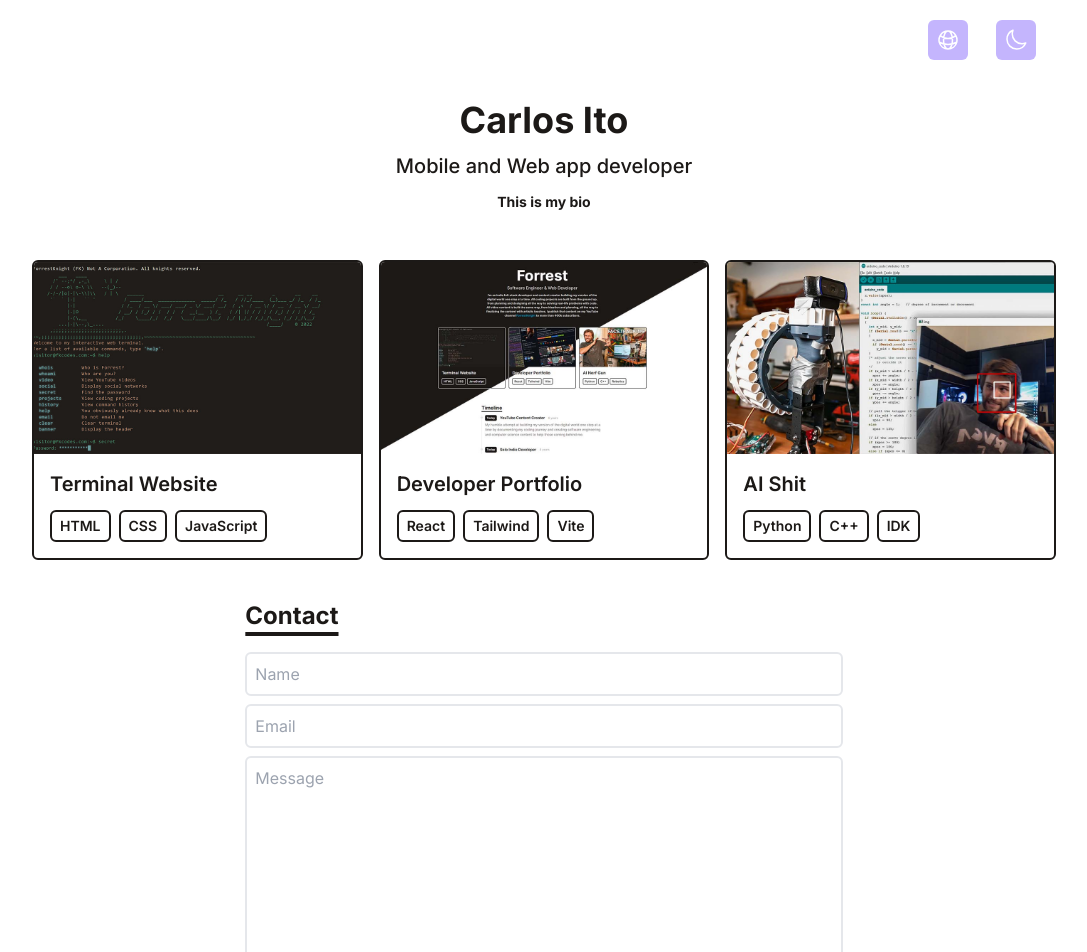
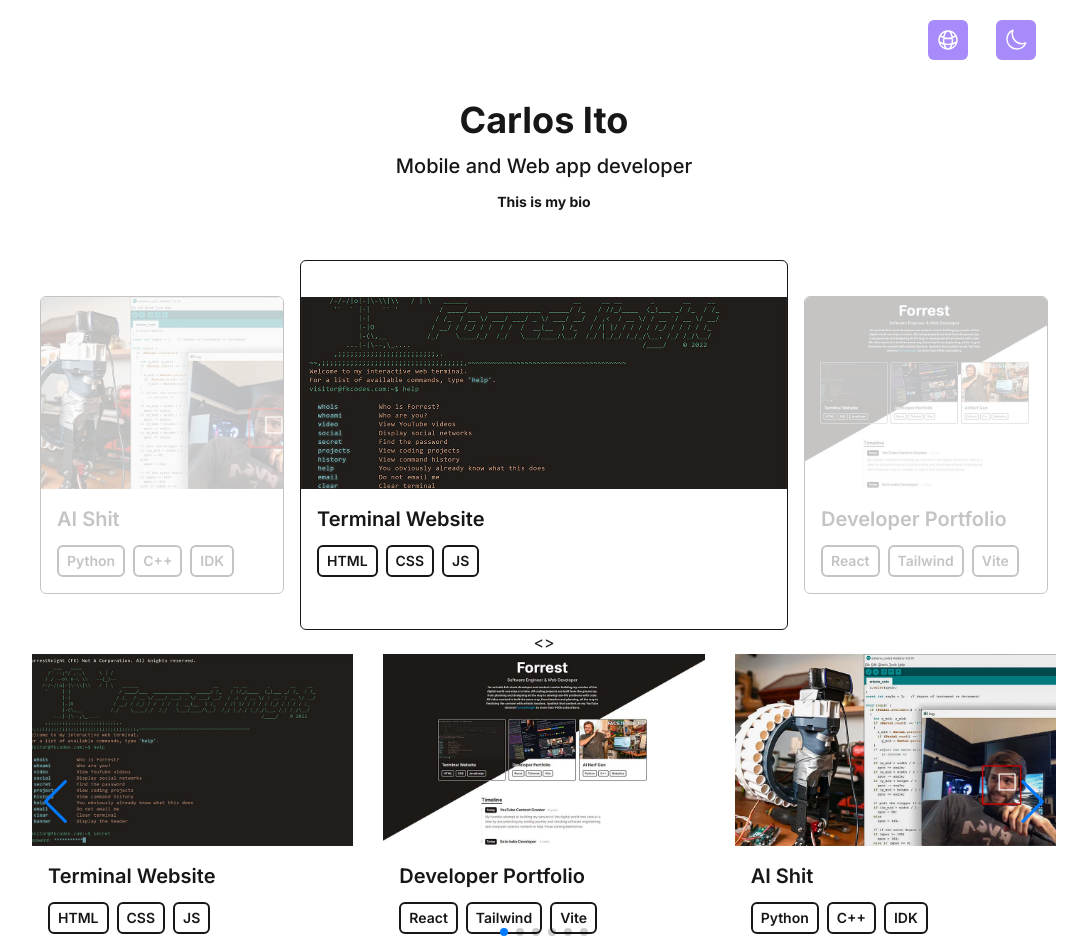
Before and after one commit to ItO210/portfolio, a React (Vite) app: page / in a window 1280 px wide. Shown: the top 952 px of the page, without its empty margins (96-1183 px from the left). Built offline with nearby package versions, Linux system fonts and the light colour scheme.

Commit message:
testing different carousel options

```diff
--- a/package.json
+++ b/package.json
@@ -12,7 +12,8 @@
     "i18next": "^22.4.9",
     "react": "^18.2.0",
     "react-dom": "^18.2.0",
-    "react-i18next": "^12.1.4"
+    "react-i18next": "^12.1.4",
+    "swiper": "^9.0.3"
   },
   "devDependencies": {
     "@types/react": "^18.0.26",
--- a/src/App.jsx
+++ b/src/App.jsx
@@ -1,17 +1,19 @@
 import React from "react"
+import Carousel from "./components/Carousel"
 import Contact from "./components/Contact"
 import Footer from "./components/Footer"
 import Header from "./components/Header"
 import Intro from "./components/Intro"
-import Portfolio from "./components/Portfolio"
+import Slider from "./components/Slider"
 
 function App() {
   return (
-      <div className="bg-white dark:bg-stone-900 text-stone-900 dark:text-stone-300 min-h-screen font-inter">
+      <div className="bg-white dark:bg-neutral-900 text-neutral-900 dark:text-neutral-300 min-h-screen font-inter">
           <div className="max-w-5xl w-11/12 mx-auto">
-		  	    <Header/>
+            <Header/>
             <Intro/>
-            <Portfolio/>
+            <Carousel/>
+            <Slider/>
             <Contact/>
             <Footer/>
           </div>
--- /dev/null
+++ b/src/components/Carousel.jsx
@@ -0,0 +1,51 @@
+import { useState } from "react";
+import portfolio from "../data/portfolio";
+import PortfolioItem from "./PortfolioItem";
+
+export default function Carousel(){
+
+    const slides = portfolio.map(project => (
+        <PortfolioItem
+        imgUrl={project.imgUrl}
+        title={project.title}
+        stack={project.stack}
+        link={project.link}
+        />
+    ));
+
+    const [currentIndex, setCurrentIndex] = useState(0);
+    const [previousIndex, setPreviousIndex] = useState(2);
+    const [nextIndex, setNextIndex] = useState(1);
+
+    const previous = () => {
+        const newCurrentIndex = currentIndex === 0 ? slides.length - 1 : currentIndex - 1;
+        setCurrentIndex(newCurrentIndex);
+        const newPreviousIndex = previousIndex === 0 ? slides.length - 1 : previousIndex - 1;
+        setPreviousIndex(newPreviousIndex);
+        const newNextIndex = nextIndex === 0 ? slides.length - 1 : nextIndex - 1;
+        setNextIndex(newNextIndex);
+    }
+
+    const next = () => {
+        const newCurrentIndex = currentIndex === slides.length - 1 ? 0 : currentIndex + 1;
+        setCurrentIndex(newCurrentIndex);
+        const newPreviousIndex = previousIndex === slides.length - 1 ? 0 : previousIndex + 1;
+        setPreviousIndex(newPreviousIndex);
+        const newNextIndex = nextIndex === slides.length - 1 ? 0 : nextIndex + 1;
+        setNextIndex(newNextIndex);
+    }
+
+    return(
+        <div>
+            <div className="flex items-center justify-center">
+                <div className="opacity-25 w-1/4 mx-2 border border-neutral-900 dark:border-white rounded-md overflow-hidden duration-500">{slides[previousIndex]}</div>
+                <div className="w-1/2 py-9 mx-2 border border-neutral-900 dark:border-white rounded-md overflow-hidden duration-500">{slides[currentIndex]}</div>
+                <div className="opacity-25 w-1/4 mx-2 border border-neutral-900 dark:border-white rounded-md overflow-hidden duration-500">{slides[nextIndex]}</div>
+            </div>
+            <div className="flex flex-col md:flex-row items-center justify-center">
+                <button onClick={previous}>{"<"}</button>
+                <button onClick={next}>{">"}</button>
+            </div>
+        </div>
+    )
+}
--- a/src/components/Contact.jsx
+++ b/src/components/Contact.jsx
@@ -9,7 +9,7 @@ function Contact() {
                     method="POST"
                     className="flex flex-col w-full md:w-7/12"
                 >
-                    <h1 className="text-2xl font-bold underline underline-offset-8 decoration-4 mb-5 text-xtone-900 dark:text-white pt-10">Contact</h1>
+                    <h1 className="text-2xl font-bold underline underline-offset-8 decoration-4 mb-5 text-neutral-900 dark:text-white pt-10">Contact</h1>
                     <input
                         type="text"
                         name="name"
@@ -30,7 +30,7 @@ function Contact() {
                     </textarea>
                     <button
                         type="submit"
-                        className="text-center inline-block px-8 py-3 w-max text-base font-medium rounded-md text-white bg-gradient-to-r from-yellow-500 to-pink-500 dorp-shadow-md hover:stroke-white">
+                        className="text-center inline-block px-8 py-3 w-max text-base font-medium rounded-md text-white bg-gradient-to-r from-orange-500 to-pink-500 dorp-shadow-md hover:stroke-white">
                         Work With Me
                     </button>
                 </form>
--- a/src/components/DarkmodeButton.jsx
+++ b/src/components/DarkmodeButton.jsx
@@ -61,7 +61,7 @@ function DarkmodeButton(){
         <button
         type="button"
         onClick={handleThemeSwitch}
-        className="p-2 z-10 right-20 top-4 bg-violet-300 dark:bg-orange-300 text-lg p-1 rounded-md mx-5">
+        className="p-2 z-10 right-20 top-4 bg-violet-400 dark:bg-orange-400 text-lg p-1 rounded-md mx-5">
             {theme === "dark" ? sun : moon}
         </button>
     )
--- a/src/components/Header.jsx
+++ b/src/components/Header.jsx
@@ -1,4 +1,4 @@
-import DarkmodeButton from "./darkmodeButton";
+import DarkmodeButton from "./DarkmodeButton";
 import LanguageButton from "./LanguageButton";
 
 export default function Header() {
--- a/src/components/Intro.jsx
+++ b/src/components/Intro.jsx
@@ -2,7 +2,7 @@ import React from "react";
 import { useTranslation } from "react-i18next";
 
 function Intro() {
-    const [t, i18n] = useTranslation("global");
+    const [t] = useTranslation("global");
 
     return (
         <div className="flex items-center justify-center flex-col text-center pt-10 pb-6">
--- a/src/components/LanguageButton.jsx
+++ b/src/components/LanguageButton.jsx
@@ -71,7 +71,7 @@ function LanguageButton(){
     return(
         <button
         type="button"
-        className="p-2 z-10 right-20 top-4 bg-violet-300 dark:bg-orange-300 text-lg p-1 rounded-md text-white mx-2"
+        className="p-2 z-10 right-20 top-4 bg-violet-400 dark:bg-orange-400 text-lg p-1 rounded-md text-white mx-2"
         onClick={handleLangSwitch}>
             {globe}
         </button>
--- a/src/components/Portfolio.jsx
+++ /dev/null
@@ -1,22 +0,0 @@
-import React from "react";
-import portfolio from "../data/portfolio";
-import PortfolioItem from "./PortfolioItem";
-
-function Portfolio() {
-    return (
-        <div className="flex flex-col md:flex-row items-center justify-center">
-            <div className="grid grid-dols-1 md:grid-cols-2 lg:grid-cols-3 gap-4">
-                {portfolio.map(project => (
-                    <PortfolioItem
-                        imgUrl={project.imgUrl}
-                        title={project.title}
-                        stack={project.stack}
-                        link={project.link}
-                    />
-                ))}
-            </div>
-        </div>
-    )
-}
-
-export default Portfolio;
--- a/src/components/PortfolioItem.jsx
+++ b/src/components/PortfolioItem.jsx
@@ -6,14 +6,13 @@ function PortfolioItem({title, imgUrl, stack, link}) {
         href={link}
         target="_blank"
         rel="noopener noreferrer"
-        className="border-2 border-stone-900 dark:border-white rounded-md overflow-hidden"
         >
             <img src={imgUrl} alt="portfolio" className="w-full h-36 md:h-48 object-cover cursor-pointer"/>
             <div className="w-full p-4">
                 <h3 className="text-lg md:text-xl mb-2 md:mb-3 dark:text-white font-semibold">{title}</h3>
                 <p className="flex flex-wrap gap-2 flox-row items-center justify-start text-xs md:text-sm">
                     {stack.map(item => (
-                        <span className="inline-block px-2 py-1 font-semibold dark:text-white border-2 border-stone-900 dark:border-white rounded-md">
+                        <span className="inline-block px-2 py-1 font-semibold dark:text-white border-2 border-neutral-900 dark:border-white rounded-md">
                             {item}
                         </span>
                     ))}
--- /dev/null
+++ b/src/components/Slider.jsx
@@ -0,0 +1,51 @@
+
+import React from "react";
+// Import Swiper React components
+import { Swiper, SwiperSlide } from "swiper/react";
+import portfolio from "../data/portfolio";
+import PortfolioItem from "./PortfolioItem";
+// Import Swiper styles
+import "swiper/css";
+import "swiper/css/pagination";
+import "swiper/css/navigation";
+
+
+// import required modules
+import { Pagination, Navigation } from "swiper";
+
+export default function Slider() {
+
+    const slides = portfolio.map(project => (
+        <PortfolioItem
+        imgUrl={project.imgUrl}
+        title={project.title}
+        stack={project.stack}
+        link={project.link}
+        />
+    ));
+
+    return (
+        <>
+        <Swiper
+            slidesPerView={3}
+            spaceBetween={30}
+            loop={true}
+            pagination={{
+            clickable: true,
+            }}
+            navigation={true}
+            modules={[Pagination, Navigation]}
+            className="mySwiper"
+        >
+
+            <SwiperSlide>{slides[0]}</SwiperSlide>
+            <SwiperSlide>{slides[1]}</SwiperSlide>
+            <SwiperSlide>{slides[2]}</SwiperSlide>
+            <SwiperSlide>{slides[0]}</SwiperSlide>
+            <SwiperSlide>{slides[1]}</SwiperSlide>
+            <SwiperSlide>{slides[2]}</SwiperSlide>
+
+        </Swiper>
+        </>
+    );
+    }
--- a/src/data/portfolio.js
+++ b/src/data/portfolio.js
@@ -2,7 +2,7 @@ export default [
     {
         title: "Terminal Website",
         imgUrl: "/assets/terminal-website.jpg",
-        stack: ["HTML", "CSS", "JavaScript"],
+        stack: ["HTML", "CSS", "JS"],
         link: "",
     },
     {
```
Also changed, not shown: 1 other file (tests, documents, lock files or other folders).
